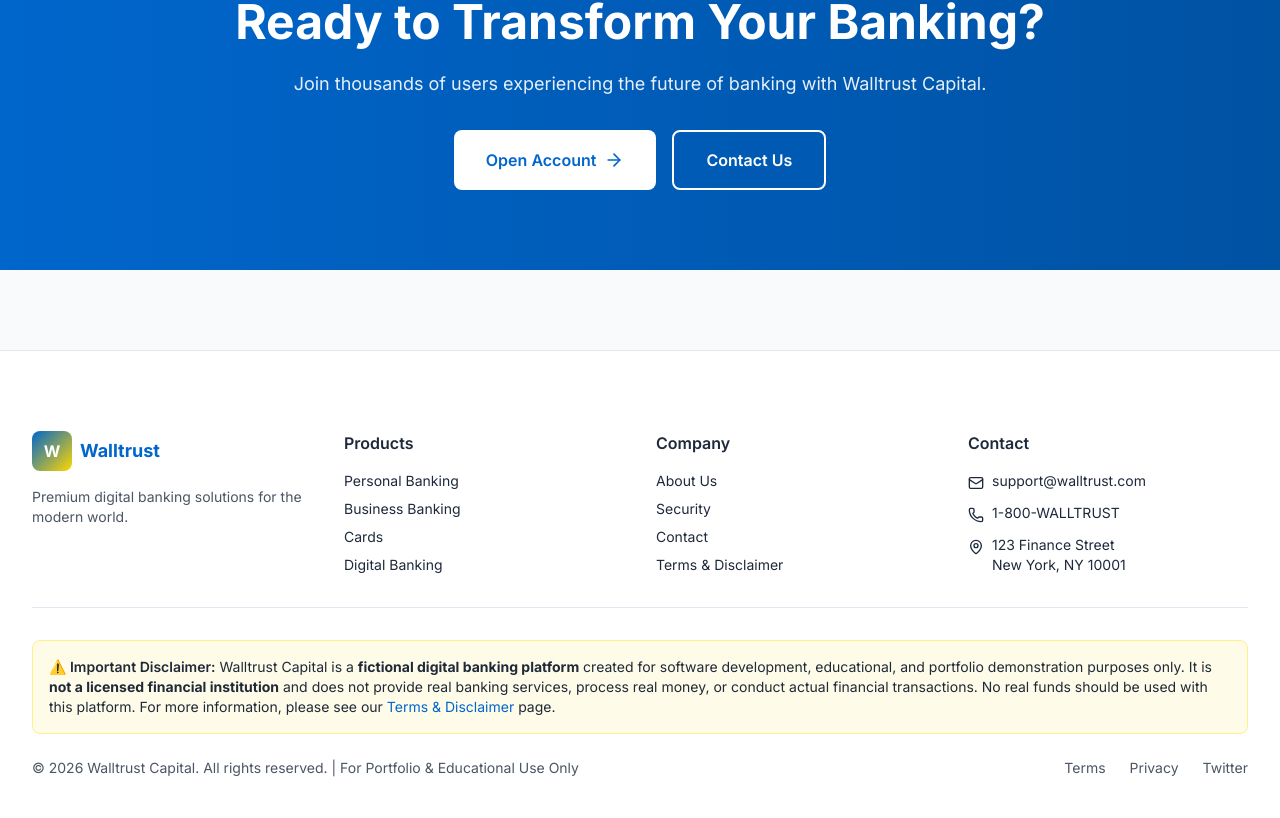
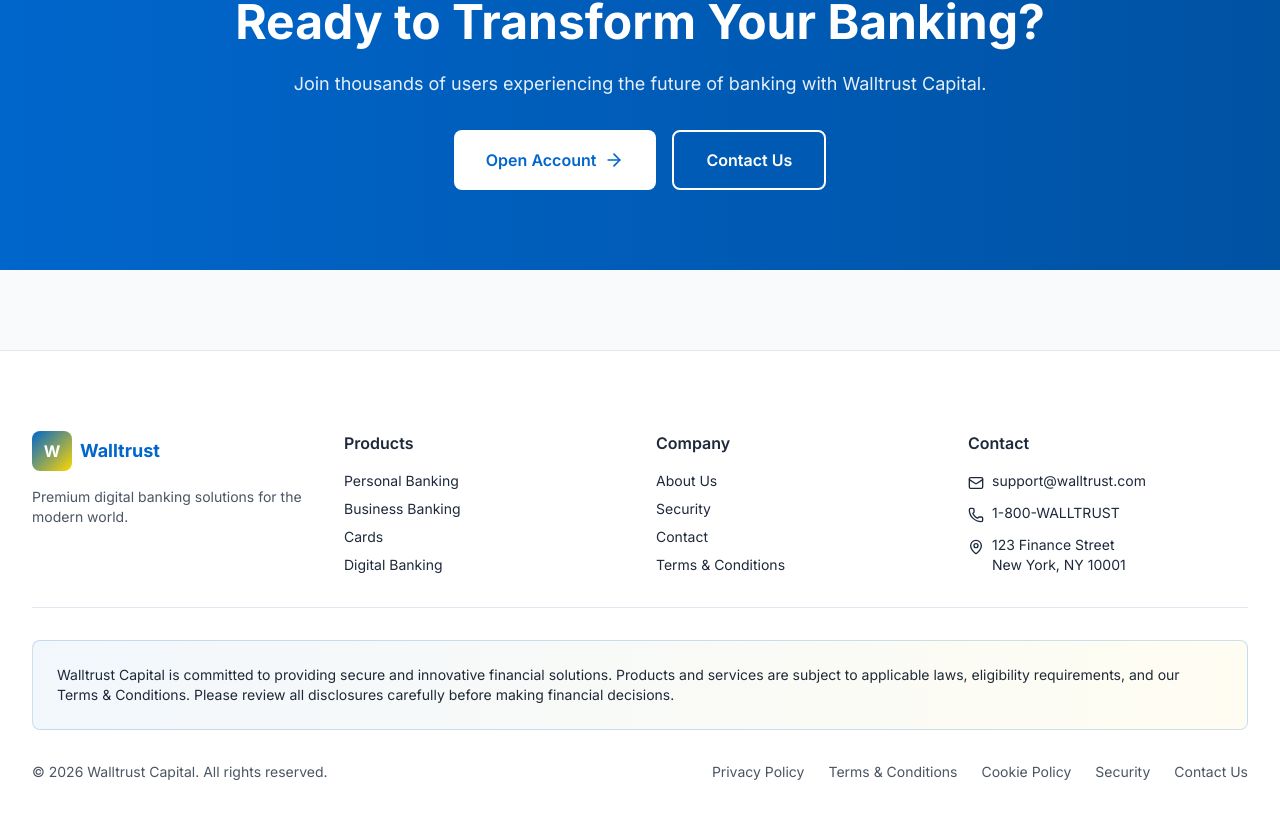
Before and after one commit to agsworldwidemoversdeliveryserv-beep/walltrustcapital, a Next.js app: page / in a window 1280 px wide. Shown: the part 2062-2880 px from the top of the page. Built offline with nearby package versions, Linux system fonts and the light colour scheme.

Commit message:
feat: replace disclaimer banner with professional legal footer

```diff
--- a/components/Footer.tsx
+++ b/components/Footer.tsx
@@ -40,7 +40,7 @@ export default function Footer() {
                 <li><Link href="/about" className="hover:text-walltrust-primary transition-colors">About Us</Link></li>
                 <li><Link href="/security" className="hover:text-walltrust-primary transition-colors">Security</Link></li>
                 <li><Link href="/contact" className="hover:text-walltrust-primary transition-colors">Contact</Link></li>
-                <li><Link href="/terms" className="hover:text-walltrust-primary transition-colors">Terms & Disclaimer</Link></li>
+                <li><Link href="/terms" className="hover:text-walltrust-primary transition-colors">Terms & Conditions</Link></li>
               </ul>
             </div>
 
@@ -66,20 +66,24 @@ export default function Footer() {
 
           {/* Divider */}
           <div className="border-t border-walltrust-border dark:border-walltrust-border-dark py-8">
-            {/* Disclaimer */}
-            <div className="bg-yellow-50 dark:bg-yellow-900/20 border border-yellow-200 dark:border-yellow-800 rounded-lg p-4 mb-6">
-              <p className="text-xs md:text-sm text-gray-800 dark:text-gray-200">
-                <span className="font-semibold">⚠️ Important Disclaimer:</span> Walltrust Capital is a <strong>fictional digital banking platform</strong> created for software development, educational, and portfolio demonstration purposes only. It is <strong>not a licensed financial institution</strong> and does not provide real banking services, process real money, or conduct actual financial transactions. No real funds should be used with this platform. For more information, please see our <Link href="/terms" className="text-walltrust-primary hover:underline">Terms & Disclaimer</Link> page.
+            {/* Legal Notice */}
+            <div className="bg-gradient-to-r from-walltrust-primary/5 to-walltrust-secondary/5 dark:from-walltrust-primary/10 dark:to-walltrust-secondary/10 border border-walltrust-primary/20 dark:border-walltrust-primary/30 rounded-lg p-6 mb-8">
+              <p className="text-xs md:text-sm text-gray-800 dark:text-gray-200 leading-relaxed">
+                Walltrust Capital is committed to providing secure and innovative financial solutions. Products and services are subject to applicable laws, eligibility requirements, and our Terms & Conditions. Please review all disclosures carefully before making financial decisions.
               </p>
             </div>
 
             {/* Bottom */}
-            <div className="flex flex-col sm:flex-row justify-between items-center text-sm text-gray-600 dark:text-gray-400">
-              <p>&copy; {currentYear} Walltrust Capital. All rights reserved. | For Portfolio & Educational Use Only</p>
-              <div className="flex space-x-6 mt-4 sm:mt-0">
-                <Link href="/terms" className="hover:text-walltrust-primary transition-colors">Terms</Link>
-                <Link href="/privacy" className="hover:text-walltrust-primary transition-colors">Privacy</Link>
-                <a href="#" className="hover:text-walltrust-primary transition-colors">Twitter</a>
+            <div className="space-y-4 md:space-y-0 md:flex md:flex-col md:items-center">
+              <div className="flex flex-col md:flex-row justify-between items-center text-xs md:text-sm text-gray-600 dark:text-gray-400 w-full gap-4">
+                <p>&copy; {currentYear} Walltrust Capital. All rights reserved.</p>
+                <div className="flex flex-wrap justify-center gap-4 md:gap-6">
+                  <Link href="/privacy" className="hover:text-walltrust-primary transition-colors">Privacy Policy</Link>
+                  <Link href="/terms" className="hover:text-walltrust-primary transition-colors">Terms & Conditions</Link>
+                  <Link href="/cookies" className="hover:text-walltrust-primary transition-colors">Cookie Policy</Link>
+                  <Link href="/security" className="hover:text-walltrust-primary transition-colors">Security</Link>
+                  <Link href="/contact" className="hover:text-walltrust-primary transition-colors">Contact Us</Link>
+                </div>
               </div>
             </div>
           </div>
```
